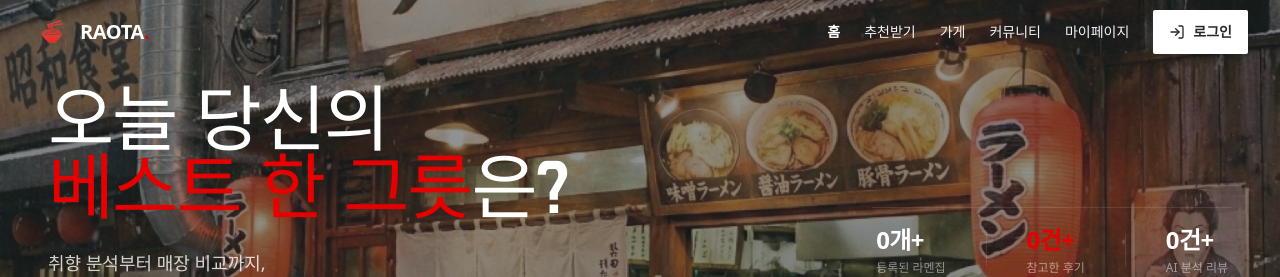
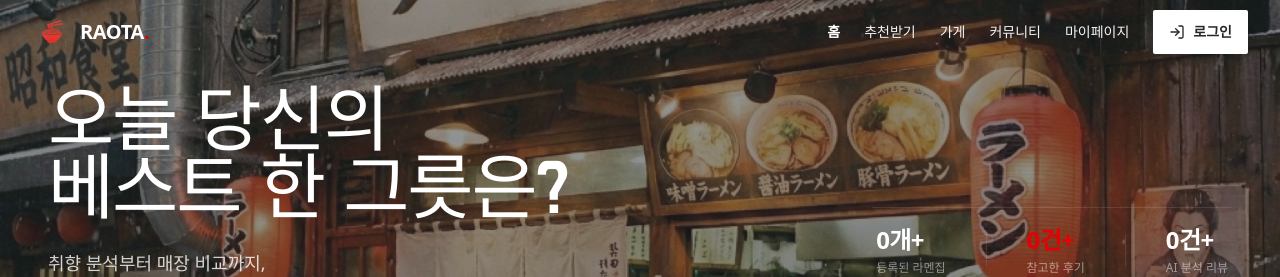
Before and after one commit to raota-team/raota-front, a Next.js app: page / in a window 1280 px wide. Shown: the top 277 px of the page. Built offline with nearby package versions, Linux system fonts and the light colour scheme; no server answers.

Commit message:
style: 홈 화면 문구 정리

```diff
--- a/app/components/LandingContent.tsx
+++ b/app/components/LandingContent.tsx
@@ -84,7 +84,7 @@ export default function LandingContent() {
 
             <h1 className={`mb-4 md:mb-6 text-[clamp(2rem,8vw,4.5rem)] font-extrabold uppercase leading-[0.95] tracking-[-0.03em] text-white ${doHyeon.className}`}>
               오늘 당신의 <br />
-              <span className="text-[#e60000]">베스트 한 그릇</span>은?
+              <span>베스트 한 그릇</span>은?
             </h1>
             <p className="mb-10 md:mb-12 max-w-lg text-base md:text-lg font-medium leading-relaxed text-white/80 break-keep">
               취향 분석부터 매장 비교까지, <br className="hidden md:block" />
--- a/app/components/WeekendRecommendation.tsx
+++ b/app/components/WeekendRecommendation.tsx
@@ -39,7 +39,7 @@ export default function WeekendRecommendation() {
         <div className="mb-4 flex items-center justify-between">
           <div className="flex items-center gap-2 md:gap-3">
             <Sparkles className="h-5 w-5 md:h-6 md:w-6 text-[#e60000]" />
-            <h2 className="text-xl md:text-2xl font-black text-[#25282b]">이번 주말의 라멘 추천</h2>
+            <h2 className="text-xl md:text-2xl font-black text-[#25282b]">이번 주말, AI가 추천하는 한 그릇</h2>
           </div>
         </div>
 
@@ -70,7 +70,7 @@ export default function WeekendRecommendation() {
       <div className="mb-4 flex items-center justify-between">
         <div className="flex items-center gap-2 md:gap-3">
           <Sparkles className="h-5 w-5 md:h-6 md:w-6 text-[#e60000]" />
-          <h2 className="text-xl md:text-2xl font-black text-[#25282b]">이번 주말의 라멘 추천</h2>
+          <h2 className="text-xl md:text-2xl font-black text-[#25282b]">이번 주말, AI가 추천하는 한 그릇</h2>
         </div>
       </div>
 
```
